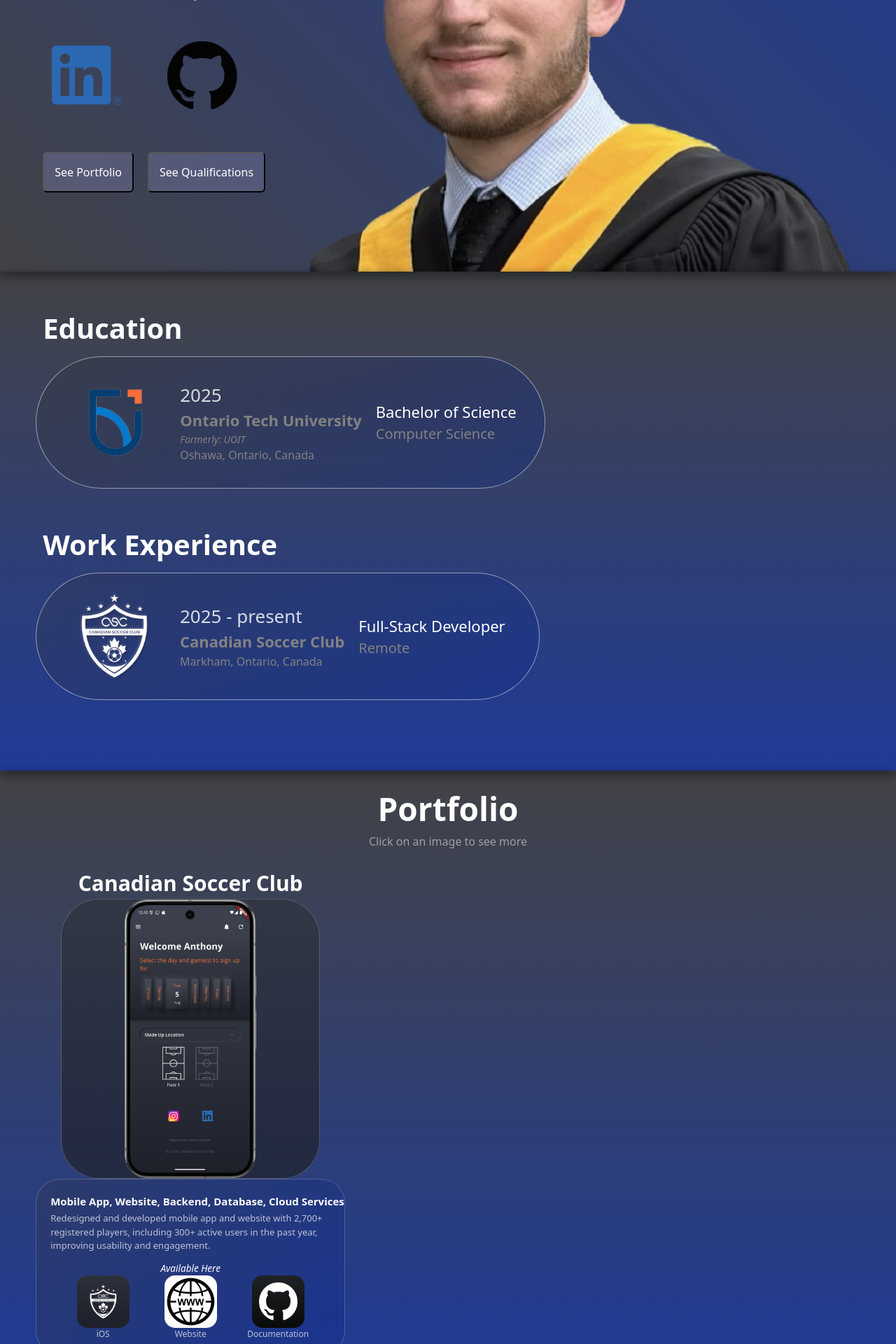
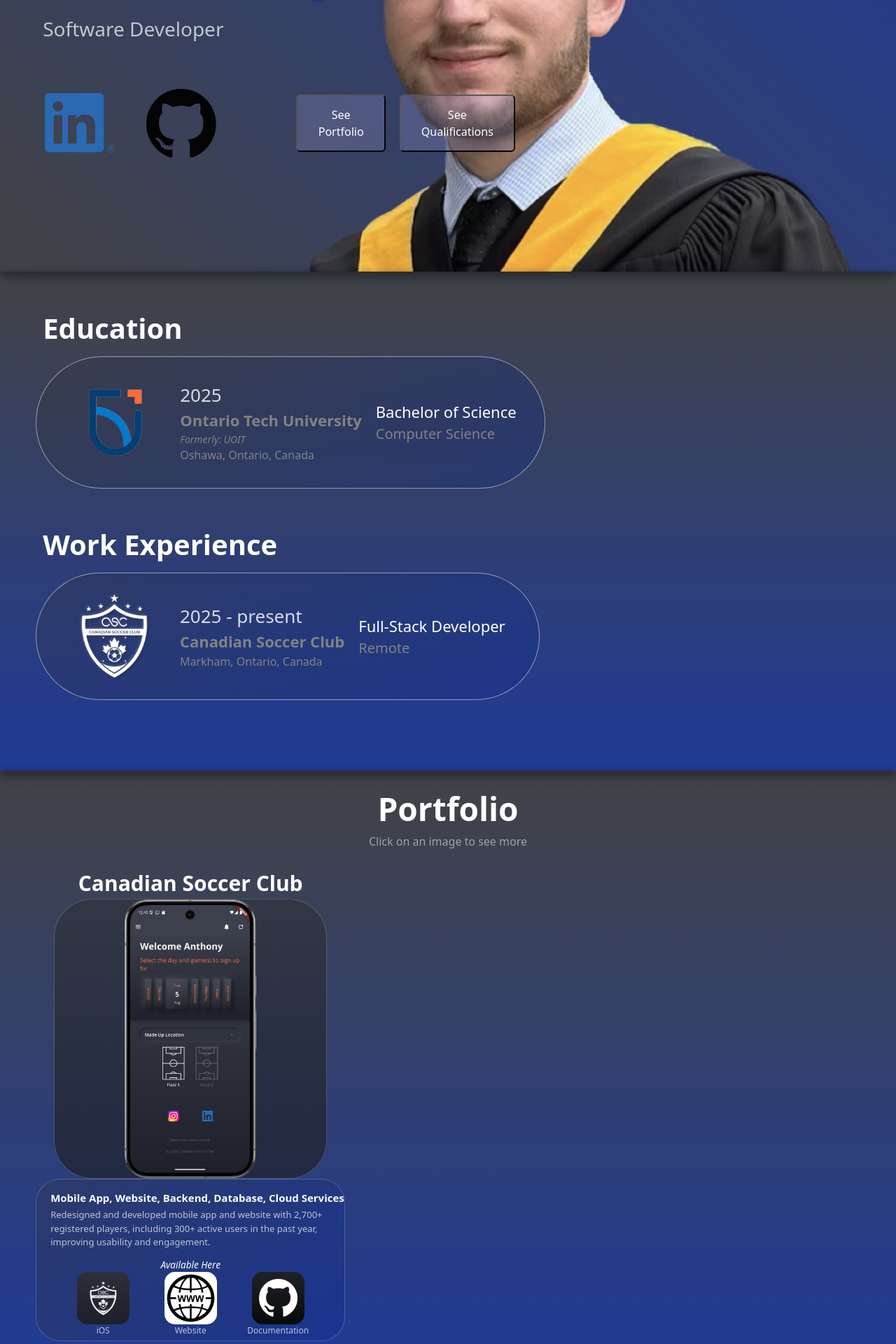
Before and after one commit to anthony9105/Portfolio-Website, a React (Vite) app: page / in a window 1280 px wide. Shown: the part 420-2340 px from the top of the page at 70% size. Built offline with nearby package versions, Linux system fonts and the light colour scheme.

Commit message:
ui adjustments for the shrinking hero

```diff
--- a/src/components/ShrinkingHero.css
+++ b/src/components/ShrinkingHero.css
@@ -16,13 +16,12 @@
     display: flex;
     flex-direction: column;
     align-items: flex-start;
-    justify-content: space-between;
+    justify-content: space-evenly;
     width: fit-content;
     height: 80%;
     margin-left: 4%;
     margin-top: 35px;
     margin-bottom: 85px;
-    /* background-color: red; */
 }
 
 
@@ -55,12 +54,27 @@ h4 {
 .social-media-row {
     display: flex;
     flex-direction: row;
-    margin: 10px;
     justify-content: flex-start;
-    width: 100%;
-    gap: 40px;
+    gap: 20px;
 }
 
 #title-intro {
     margin: 0px 10px;
 }
+
+.social-media-and-see-buttons-wrapper {
+    display: flex;
+    align-items: center;
+    width: 90%;
+    gap: 30px;
+    flex-wrap: wrap;
+}
+
+.social-media-and-see-buttons-wrapper > * {
+    flex: 1 1 250px; /* grow, shrink, minimum width */
+}
+
+.see-button-wrapper {
+    display: flex;
+    flex-direction: row;
+}
--- a/src/components/ShrinkingHero.tsx
+++ b/src/components/ShrinkingHero.tsx
@@ -46,14 +46,16 @@ export default function ShrinkingHero() {
           <h4>Software Developer</h4>
         </div>
 
+        <div className='social-media-and-see-buttons-wrapper'>
           <div className='social-media-row'>
             <LogoIcon logo={linkedInLogo} alt='LinkedIn' link='https://www.linkedin.com/in/anthony-liscio' size={100}></LogoIcon>
             <LogoIcon logo={gitHubLogo} alt='GitHub' link='https://github.com/anthony9105' size={100}></LogoIcon>
           </div>
 
-        <div style={{display: 'flex', flexDirection: 'row'}}>
+          <div className='see-button-wrapper'>
             <button className='rounded see-button'>See Portfolio</button>
             <button className='rounded see-button'>See Qualifications</button>
+          </div>
         </div>
 
       </div>
--- a/src/components/portfolio/Portfolio.css
+++ b/src/components/portfolio/Portfolio.css
@@ -12,8 +12,8 @@
     border-radius: 35px;
     padding-left: 20px;
     padding-right: 0px;
-    padding-top: 20px;
-    padding-bottom: 20px;
+    padding-top: 15px;
+    padding-bottom: 5px;
     color: white;
     border: 1px solid rgba(255, 255, 255, 0.2);
     /* justify-content: center;
@@ -23,7 +23,7 @@
 .preview-img-container {
     border-radius: 55px;
     border: 1px solid rgba(255, 255, 255, 0.2);
-    min-width: 370px;
+    min-width: 390px;
     max-width: 400px;
     height: 400px;
     background-image: linear-gradient(180deg, rgb(43, 47, 58, 0.7) 0%, rgb(26, 29, 38, 0.7) 100%);
```
Lines whose indentation alone changed are shown as unchanged.
